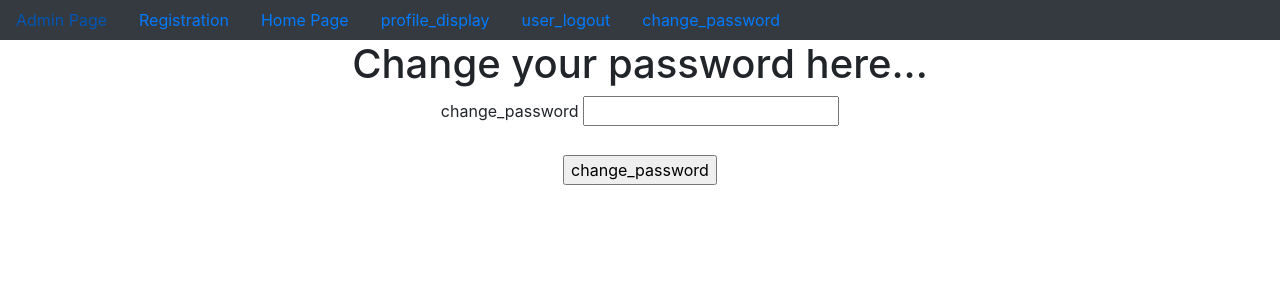
After one commit to SaiNarendraReddy98/User_registration_form, a Django app: page /change_password/ in a window 1280 px wide. The commit adds this page. Shown: the top 300 px of the page. Run offline with Django 4.2, Linux system fonts and the light colour scheme; a user stored in the database is signed in.

Commit message:
first commit

```diff
--- a/app/views.py
+++ b/app/views.py
@@ -107,3 +107,15 @@ def reset_password(request):
 
 
     return render(request,'reset_password.html')
+
+@login_required
+def change_password(request):
+    if request.method == 'POST':
+        pw = request.POST['pw']
+        username = request.session.get('username')
+        UO = User.objects.get(username=username)
+        UO.set_password(pw)
+        UO.save()
+        return HttpResponse('<center>Password changed successfully')
+
+    return render(request,'change_password.html')
--- a/project30/urls.py
+++ b/project30/urls.py
@@ -28,6 +28,7 @@ urlpatterns = [
     path('user_logout/',user_logout,name='user_logout'),
     path('profile_display/',profile_display,name='profile_display'),
     path('reset_password/',reset_password,name='reset_password'),
+    path('change_password/',change_password,name='change_password'),
 
 
 
--- /dev/null
+++ b/templates/change_password.html
@@ -0,0 +1,23 @@
+{% extends 'dummy.html' %}
+
+
+{% block title %}
+    <title>change_password</title>
+{% endblock %}
+
+{% block body_block %}
+    <center>
+        <h1>Change your password here...</h1>
+        <form  method="POST">
+            {% csrf_token %}
+
+
+            <label for="pw">change_password</label>
+            <input type="password" name="pw" id="pw"><br><br>
+            <input type="submit" value="change_password">
+
+
+        </form>
+
+    </center>
+{% endblock %}
--- a/templates/dummy.html
+++ b/templates/dummy.html
@@ -24,7 +24,7 @@
     {% if user.is_authenticated %}
       <a href="{% url 'profile_display'%}" class="nav-link">profile_display</a>
       <a href="{% url 'user_logout' %}" class="nav-link">user_logout</a>
-      <a href="#" class="nav-link">change_password</a>
+      <a href="{% url 'change_password' %}" class="nav-link">change_password</a>
     {% else %}
 
         <a href="{% url 'user_login' %}" class="nav-link">user_login</a>
--- a/templates/reset_password.html
+++ b/templates/reset_password.html
@@ -12,9 +12,11 @@
 
             <label for="un">Username</label>
             <input type="text" name="un" id="un"> <br> <br>
+
             <label for="pw">Password</label>
             <input type="password" name="pw" id="pw"><br><br>
-            <input type="submit" value="change_password">
+
+            <input type="submit" value="reset_password">
         </form>
 
     </center>
```
Also changed, not shown: db.sqlite3, media/NANI.jpg.jpg (added).
